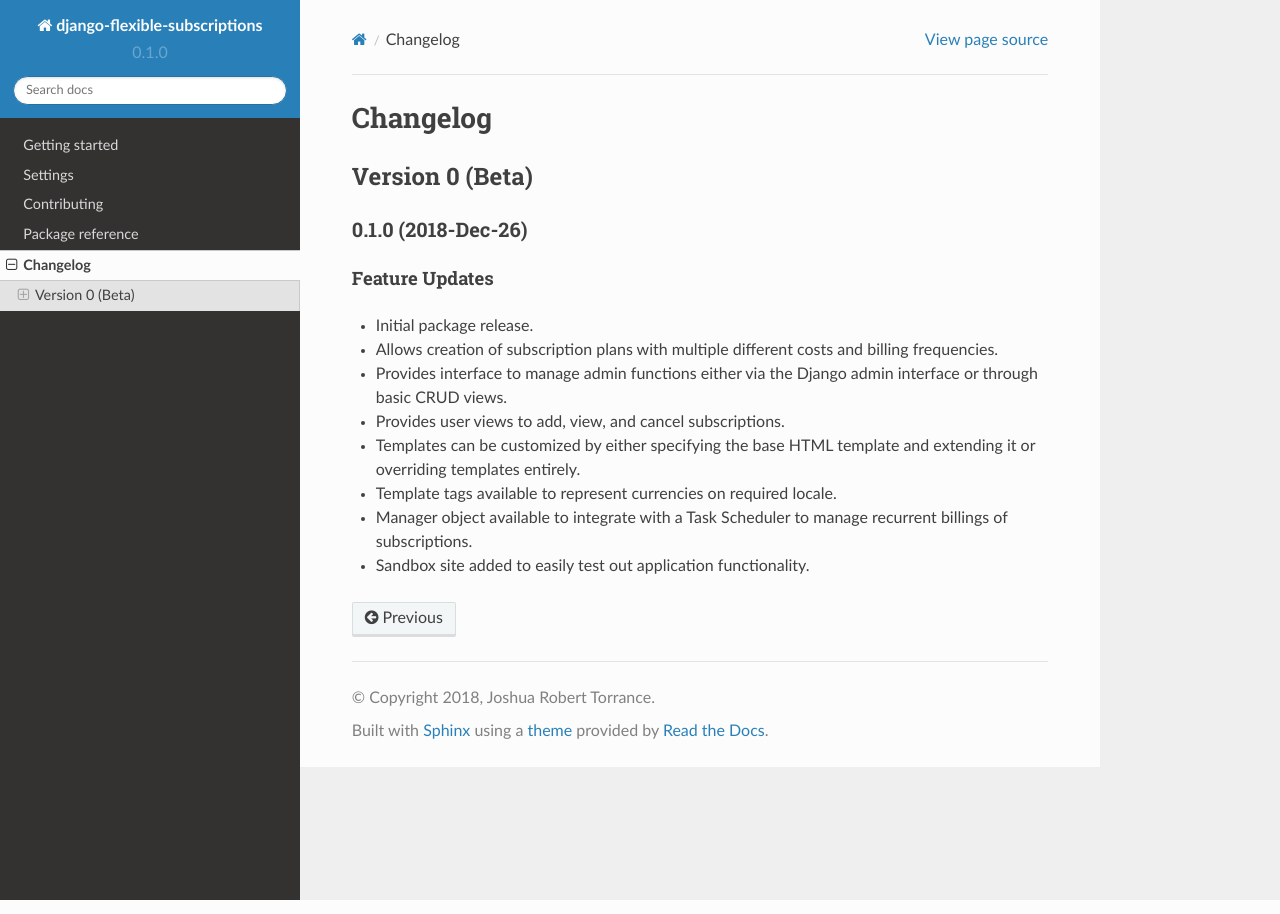
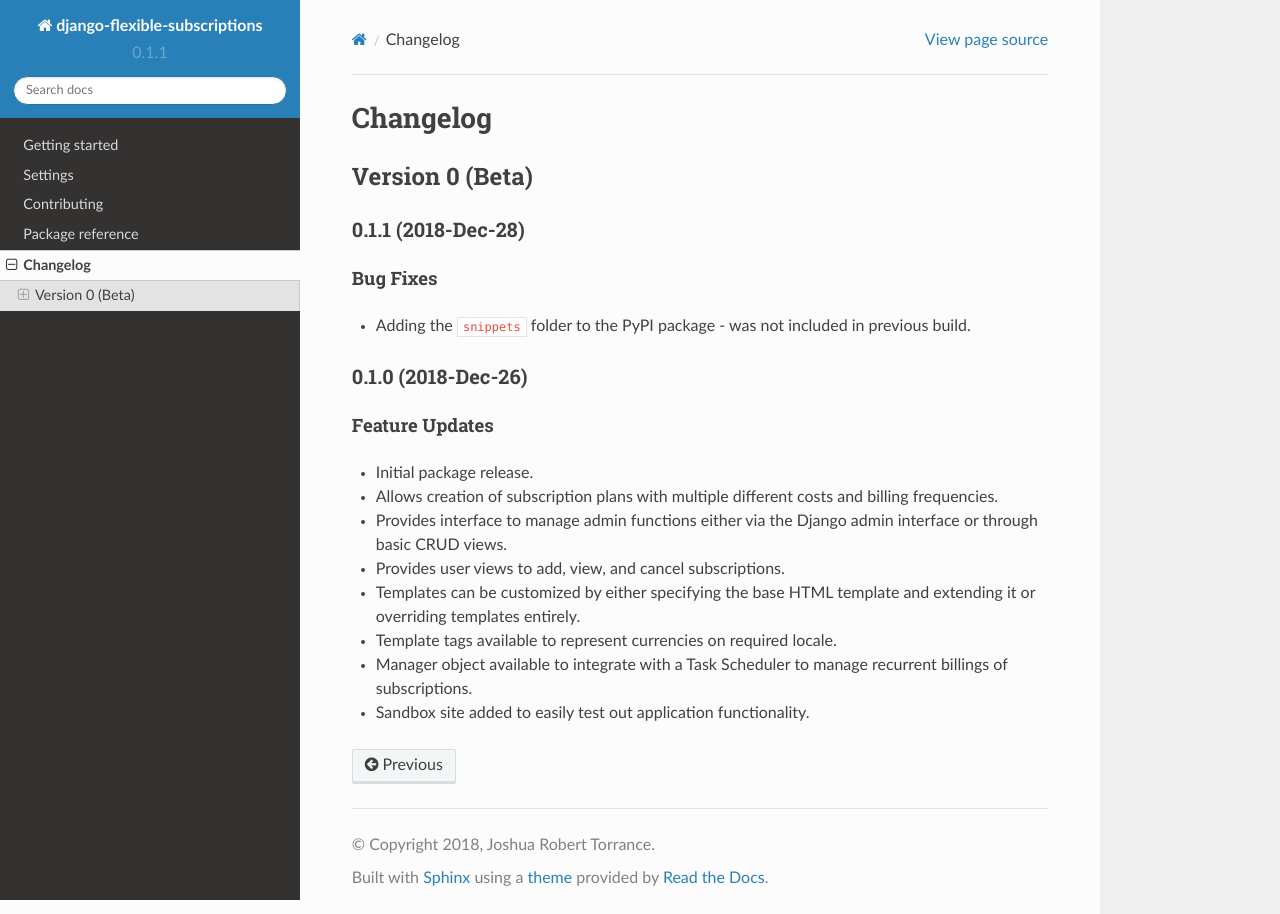
Before and after one commit to studybuffalo/django-flexible-subscriptions, a Sphinx documentation site: the page built from docs/changelog.rst, in a window 1280 px wide. Built offline with Sphinx 7.4.7 and the Read the Docs theme 2.0.0, drawn with Linux system fonts in a browser that asks for light colours; the version number is read from the project's files by our own code.

Commit message:
Include snippets in package (#11)
* Updating setup to include the snippets folder

* Updating documentation and version number

```diff
--- a/docs/changelog.rst
+++ b/docs/changelog.rst
@@ -5,6 +5,15 @@
 ----------------
 Version 0 (Beta)
 ----------------
+
+0.1.1 (2018-Dec-28)
+===================
+
+Bug Fixes
+---------
+
+* Adding the ``snippets`` folder to the PyPI package - was not included
+  in previous build.
 
 0.1.0 (2018-Dec-26)
 ===================
--- a/setup.py
+++ b/setup.py
@@ -22,6 +22,7 @@
     package_data={
         'subscriptions': [
             'templates/subscriptions/*.html',
+            'templates/subscriptions/snippets/*.html',
         ]
     },
     project_urls={
--- a/subscriptions/__init__.py
+++ b/subscriptions/__init__.py
@@ -1,5 +1,5 @@
 # pylint: disable=missing-docstring, invalid-name
-__version__ = '0.1.0'
+__version__ = '0.1.1'
 
 # Provide DepreciationWarning for older Django versions
 import warnings
```
